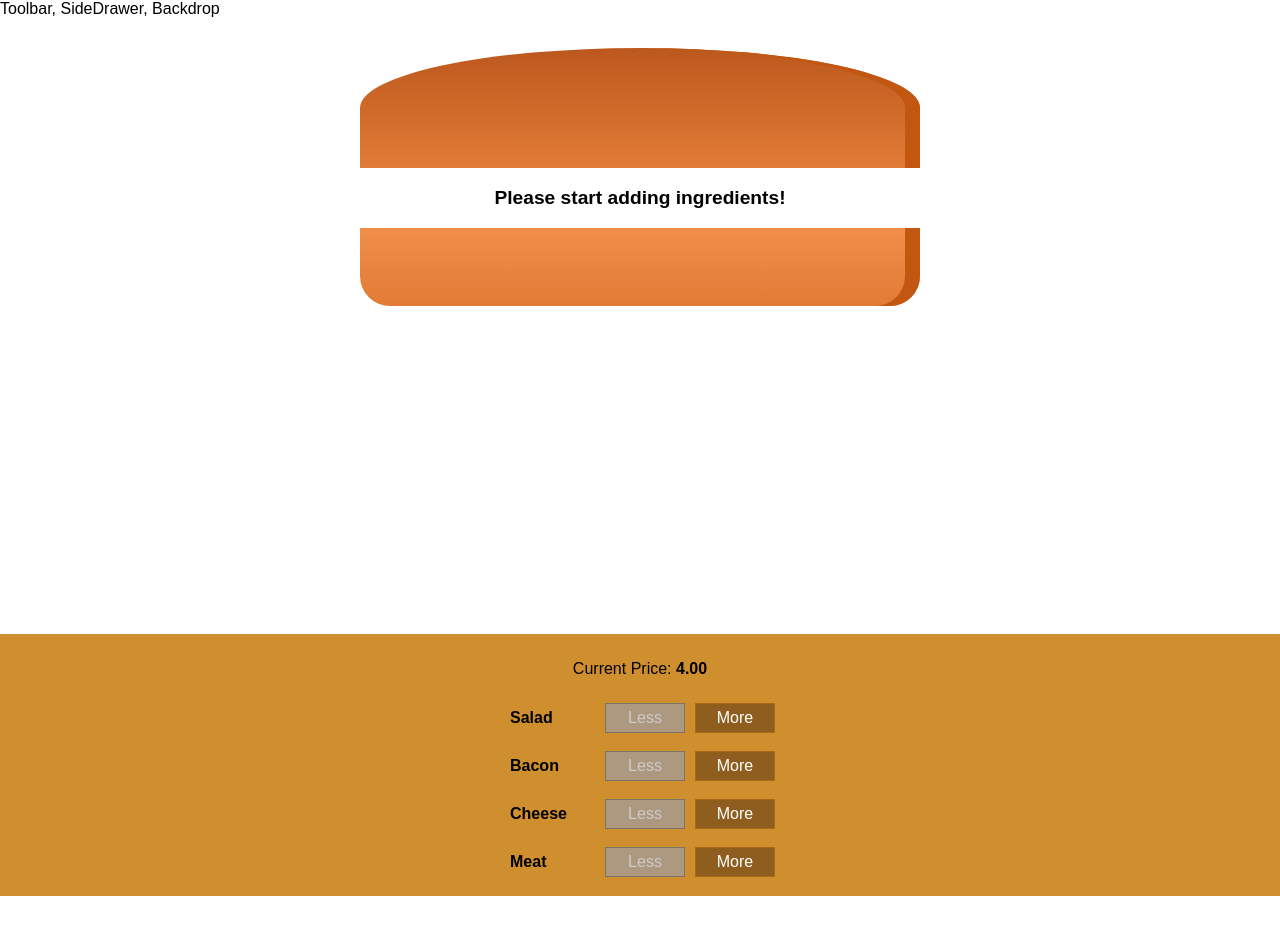
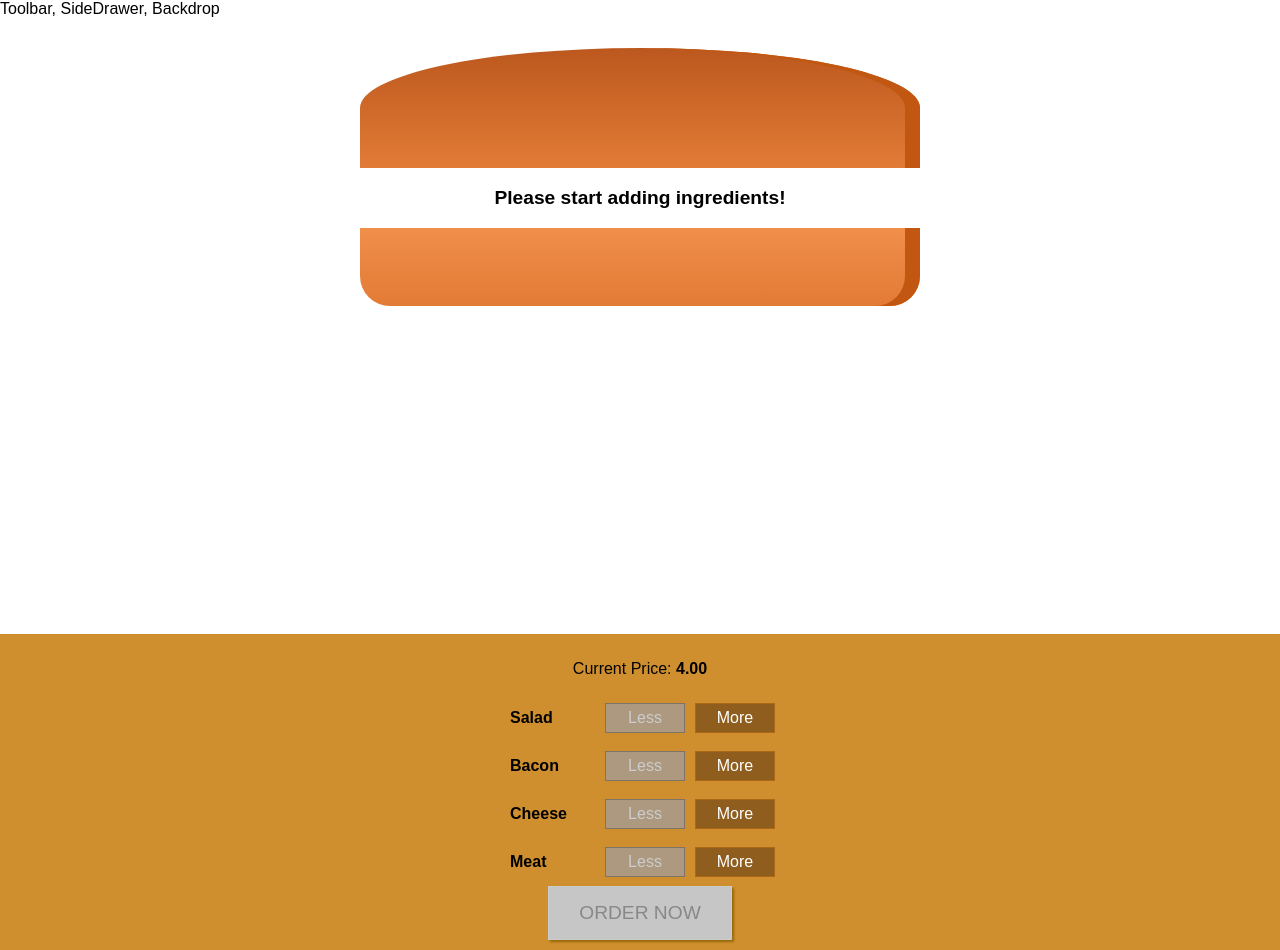
Before and after one commit to dkurganskii/burger-builder, a React app: page / in a window 1280 px wide. Before the commit the page ends 896 px from the top, so only its background shows below. Built offline with nearby package versions, Linux system fonts and the light colour scheme.

Commit message:
add the order button

```diff
--- a/src/components/Burger/BuildControls/BuildControls.css
+++ b/src/components/Burger/BuildControls/BuildControls.css
@@ -8,3 +8,45 @@
 	margin: auto;
 	padding: 10px 0;
 }
+
+.OrderButton {
+	background-color: #dad735;
+	outline: none;
+	cursor: pointer;
+	border: 1px solid #966909;
+	color: #966909;
+	font-family: inherit;
+	font-size: 1.2em;
+	padding: 15px 30px;
+	box-shadow: 2px 2px 2px #966909;
+}
+
+.OrderButton:hover,
+.OrderButton:active {
+	background-color: #a0db41;
+	border: 1px solid #966909;
+	color: #966909;
+}
+
+.OrderButton:disabled {
+	background-color: #c7c6c6;
+	cursor: not-allowed;
+	border: 1px solid #ccc;
+	color: #888888;
+}
+
+.OrderButton:not(:disabled) {
+	animation: enable 0.3s linear;
+}
+
+@keyframes enable {
+	0% {
+		transform: scale(1);
+	}
+	60% {
+		transform: scale(1.1);
+	}
+	100% {
+		transform: scale(1);
+	}
+}
--- a/src/components/Burger/BuildControls/BuildControls.js
+++ b/src/components/Burger/BuildControls/BuildControls.js
@@ -23,6 +23,9 @@
 				disabled={props.disabled[ctrl.type]}
 			/>
 		))}
+		<button className={classes.OrderButton} disabled={!props.purchasable}>
+			ORDER NOW
+		</button>
 	</div>
 );
 
--- a/src/containers/BurgerBuilder/BurgerBuilder.js
+++ b/src/containers/BurgerBuilder/BurgerBuilder.js
@@ -18,8 +18,20 @@
 			cheese: 0,
 			meat: 0
 		},
-		totalPrice: 4
+		totalPrice: 4,
+		purchasable: false
 	};
+	updatePurchaseState(ingredients) {
+		const sum = Object.keys(ingredients)
+			.map((igKey) => {
+				return ingredients[igKey];
+			})
+			.reduce((sum, el) => {
+				return sum + el;
+			}, 0);
+		this.setState({ purchasable: sum > 0 });
+	}
+
 	addIngredientHandler = (type) => {
 		const oldCount = this.state.ingredients[type];
 		const updatedCount = oldCount + 1;
@@ -31,6 +43,7 @@
 		const oldPrice = this.state.totalPrice;
 		const newPrice = oldPrice + priceAddition;
 		this.setState({ totalPrice: newPrice, ingredients: updatedIngredients });
+		this.updatePurchaseState(updatedIngredients);
 	};
 
 	removeIngredientHandler = (type) => {
@@ -47,6 +60,7 @@
 		const oldPrice = this.state.totalPrice;
 		const newPrice = oldPrice - priceDeduction;
 		this.setState({ totalPrice: newPrice, ingredients: updatedIngredients });
+		this.updatePurchaseState(updatedIngredients);
 	};
 
 	render() {
@@ -63,6 +77,7 @@
 					ingredientAdded={this.addIngredientHandler}
 					ingredientRemoved={this.removeIngredientHandler}
 					disabled={disabledInfo}
+					purchasable={this.state.purchasable}
 					price={this.state.totalPrice}
 				/>
 			</Aux>
```
